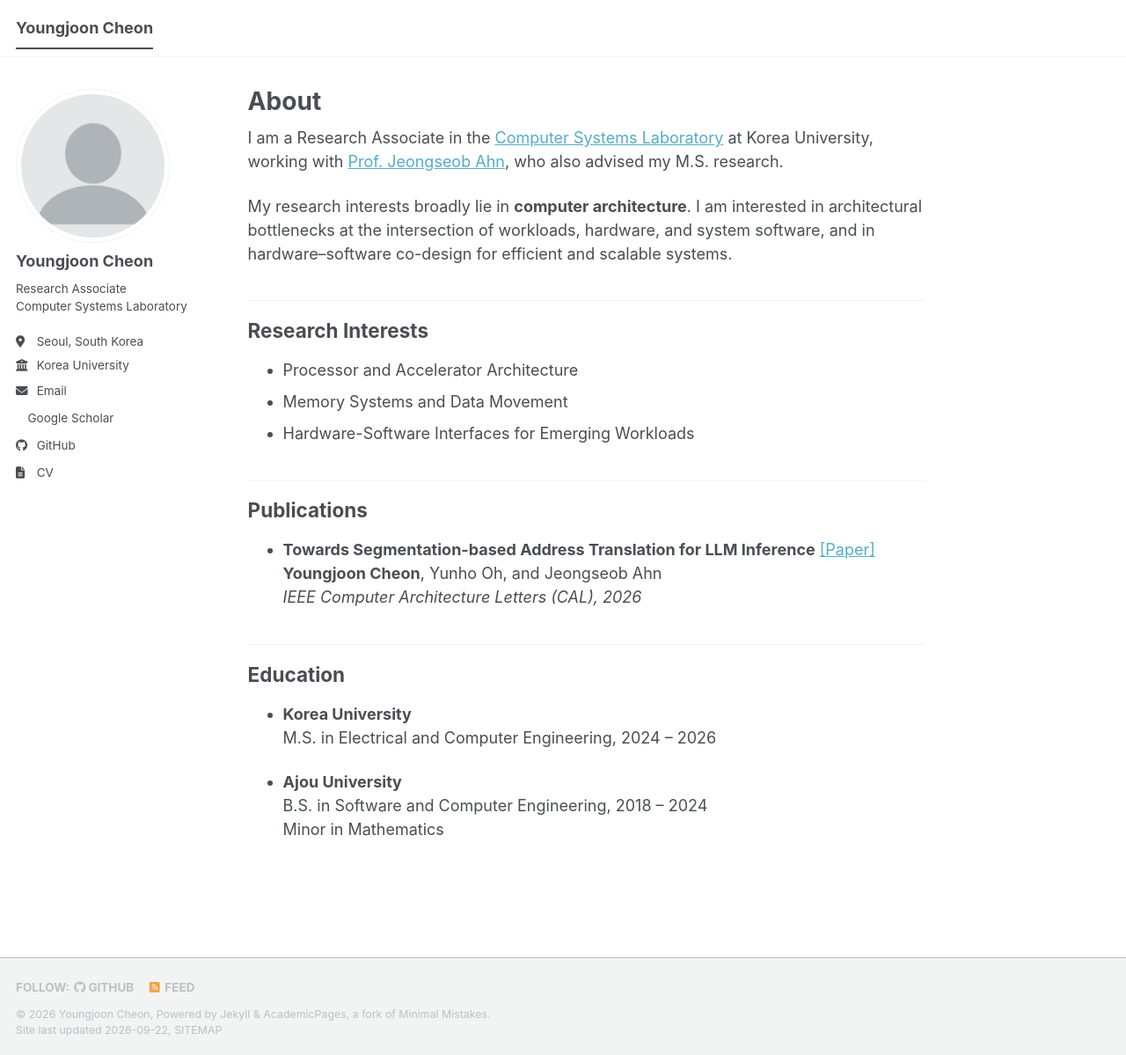
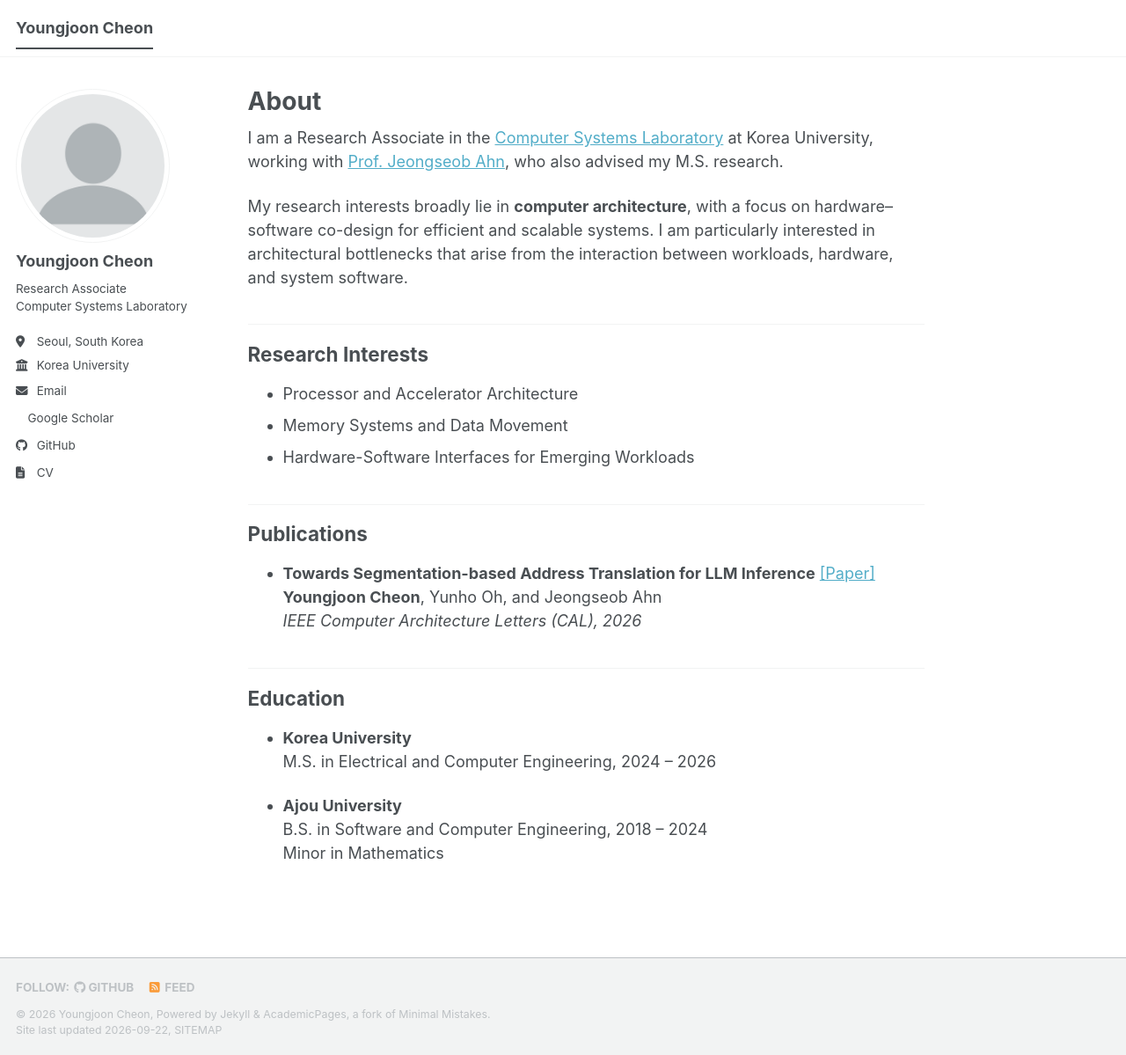
Before and after one commit to cheonyj7/cheonyj7.github.io, a Jekyll site: the page built from _pages/about.md, in a window 1280 px wide and 1199 px high. Shown: the whole window at 88% size. Built offline with Jekyll 4.4.1, drawn with Linux system fonts in a browser that asks for light colours; a style sheet for code colours, icons or effects is not loaded.

Commit message:
Minor fix in expression

```diff
--- a/_pages/about.md
+++ b/_pages/about.md
@@ -9,7 +9,7 @@ redirect_from:
 
 I am a Research Associate in the [Computer Systems Laboratory](https://sites.google.com/korea.ac.kr/csl) at Korea University, working with [Prof. Jeongseob Ahn](https://jeongseob.github.io/), who also advised my M.S. research.
 
-My research interests broadly lie in **computer architecture**. I am interested in architectural bottlenecks at the intersection of workloads, hardware, and system software, and in hardware–software co-design for efficient and scalable systems.
+My research interests broadly lie in **computer architecture**, with a focus on hardware–software co-design for efficient and scalable systems. I am particularly interested in architectural bottlenecks that arise from the interaction between workloads, hardware, and system software.
 
 
 ## Research Interests
```
